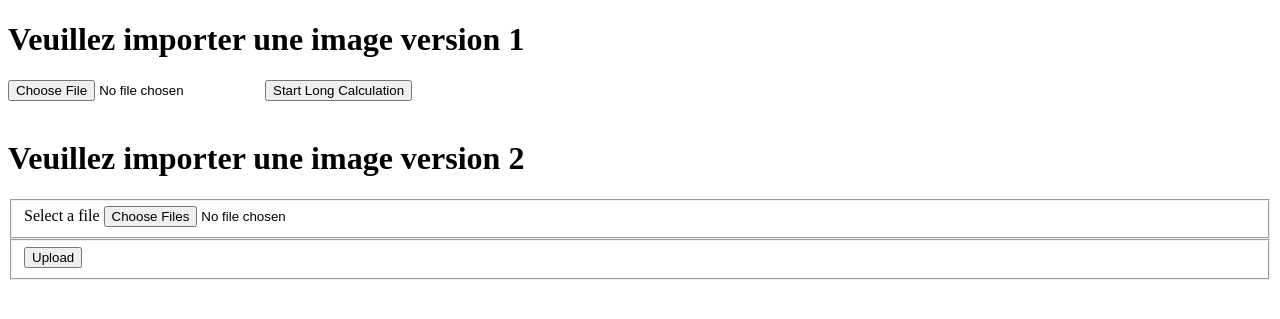
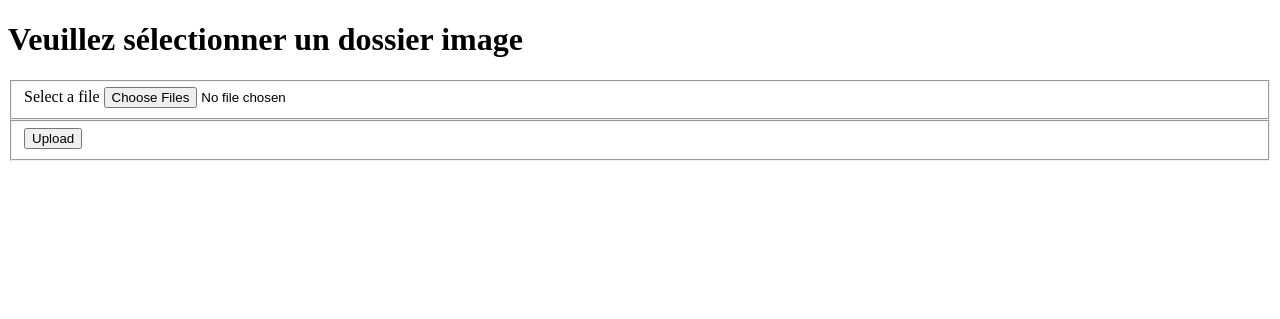
Before and after one commit to BenoitBarbereau/maskrcnn_inference_with_workers, a Flask app: page / in a window 1280 px wide. Shown: the top 319 px of the page. Run offline with Flask 2, Linux system fonts and the light colour scheme; some libraries are stand-ins or nearby versions.

Commit message:
readme fixed

```diff
--- a/app/templates/index.html
+++ b/app/templates/index.html
@@ -12,14 +12,9 @@
 </head>
 
 <body>
-    <h1>Veuillez importer une image version 1</h1>
-    <form method="POST" enctype=multipart/form-data>
-        <input type="file" name="image" accept="image/*" >
-        <button onclick="start_long_task();">Start Long Calculation</button><br><br>
-    </form>
 
 
-    <h1>Veuillez importer une image version 2</h1>
+    <h1>Veuillez sélectionner un dossier image</h1>
     <form id="upload-file" method="post" enctype="multipart/form-data">
         <fieldset>
             <label for="file">Select a file</label>
```
Also changed, not shown: README.md, 1 other file.
